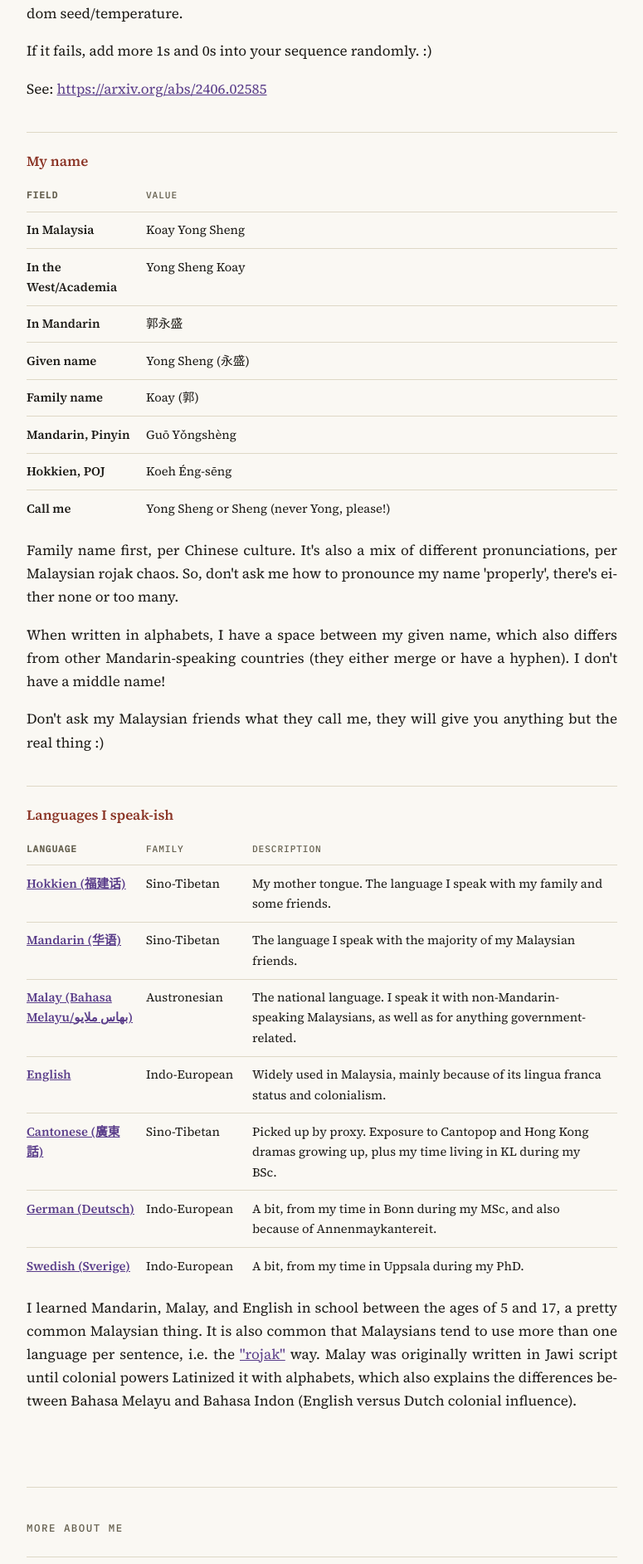
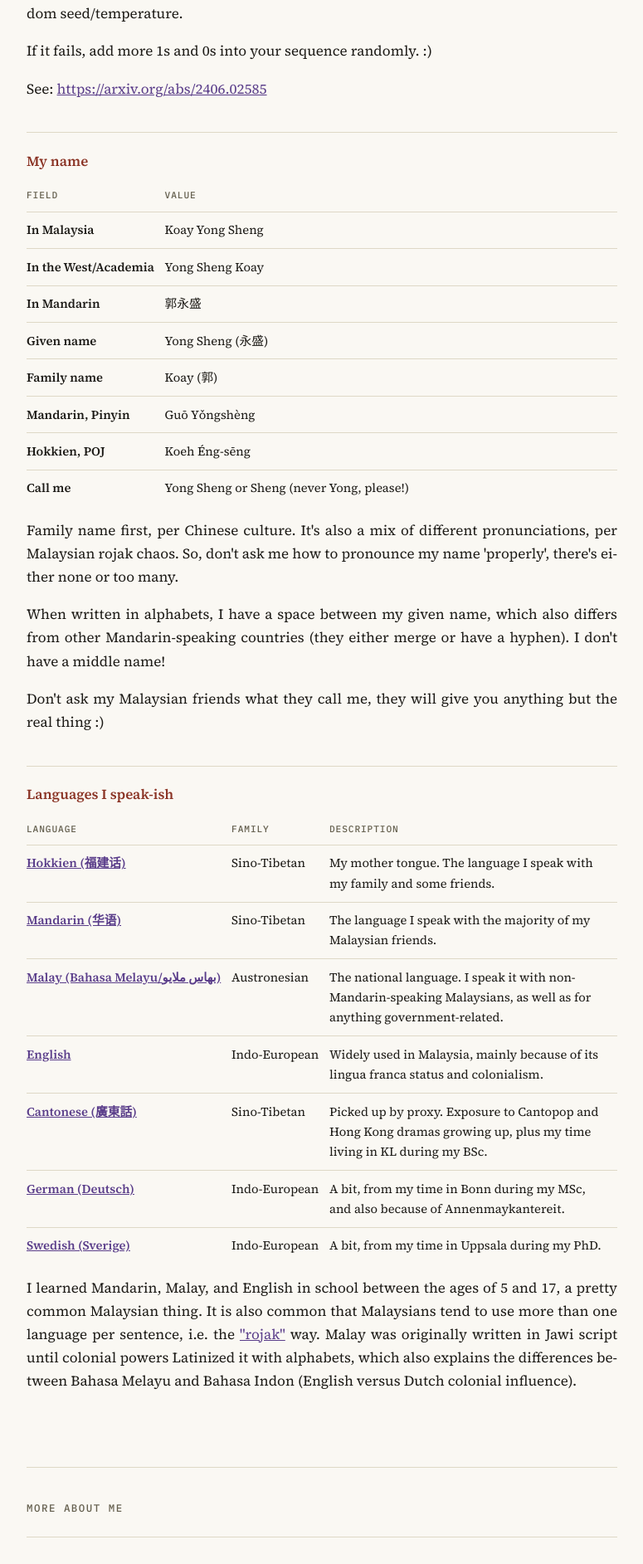
Before and after one commit to kys-sheng/kys-sheng.github.io, a Jekyll site: the page built from stuff.html, in a window 1280 px wide. Shown: the part 820-2705 px from the top of the page at 83% size, without its empty margins (252-1027 px from the left). Built offline with Jekyll 4.4.1, drawn with Linux system fonts in a browser that asks for light colours.

Commit message:
Fix table column widths at wide viewport, correct ABC of RPV popsci
- Switch "My name" and "Languages I speak-ish" tables to auto-sized
  columns instead of fixed rem widths, which caused awkward wraps on
  wide screens for longer labels while leaving other columns empty
- Correct and expand the first ABC of RPV paper's popsci description:
  14! hierarchies reduce to 17 total signatures, of which the LLE case
  (covered in this paper) accounts for 6

Co-Authored-By: Claude Sonnet 5 <noreply@anthropic.com>
Claude-Session: https://claude.ai/code/session_0191DsVr1Nwx9izZDzbZMoAX

```diff
--- a/style.css
+++ b/style.css
@@ -194,16 +194,17 @@ h3{font-size:1.15rem; font-weight:600; margin:0 0 .2rem}
   margin-top:.4rem;
 }
 
-.lang-table{width:100%; border-collapse:collapse; font-size:.92rem; margin-top:.8rem; table-layout:fixed}
+.lang-table{width:100%; border-collapse:collapse; font-size:.92rem; margin-top:.8rem; table-layout:auto}
 .lang-table th{
   font-family:"IBM Plex Mono", monospace; font-size:.7rem; letter-spacing:.08em;
   text-transform:uppercase; color:var(--muted); font-weight:500;
-  text-align:left; padding:0 .8rem .6rem 0; border-bottom:1px solid var(--rule);
+  text-align:left; padding:0 .8rem .6rem 0; border-bottom:1px solid var(--rule); white-space:nowrap;
 }
 .lang-table td{padding:.6rem .8rem .6rem 0; border-bottom:1px solid var(--rule); vertical-align:top}
 .lang-table tbody tr:last-child td{border-bottom:none}
-.lang-table th:first-child, .lang-table td:first-child{width:9rem; font-weight:600}
-.lang-table-wide th:nth-child(2), .lang-table-wide td:nth-child(2){width:8rem}
+.lang-table td:first-child{font-weight:600; white-space:nowrap}
+.lang-table-wide td:nth-child(2){white-space:nowrap}
+.lang-table td:last-child{width:100%}
 
 /* CV page */
 .cv-entry{margin:0 0 1.8rem}
```
Also changed, not shown: _data/publications.yml (+4 -5 lines).
